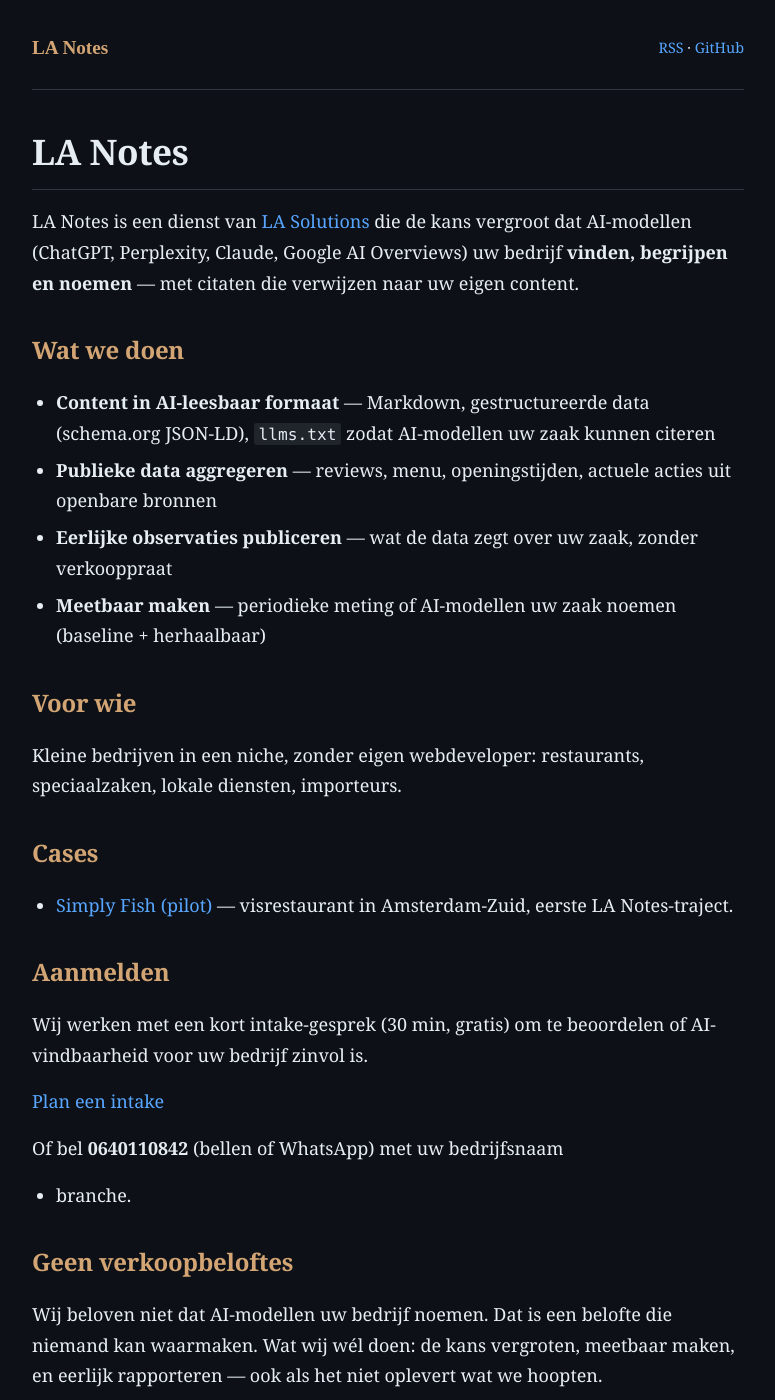
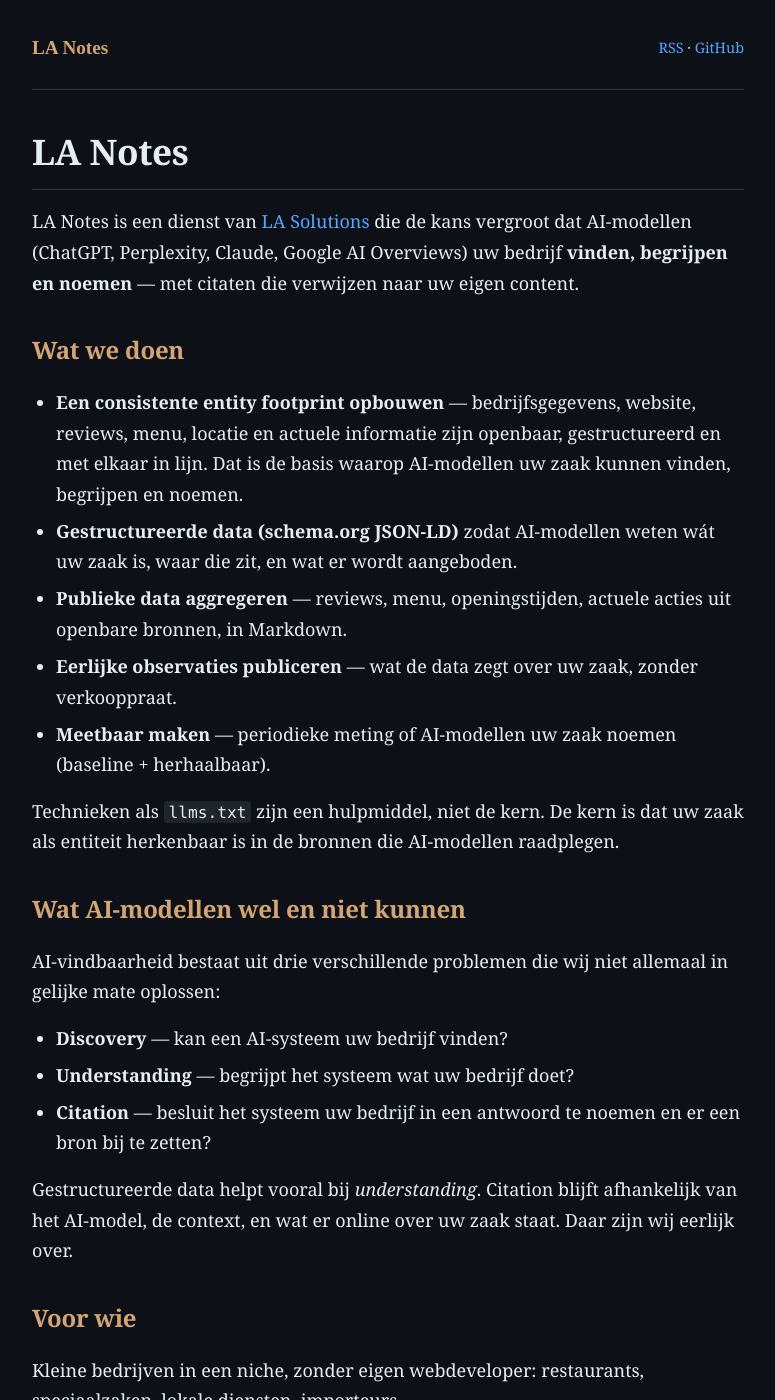
Before and after one commit to thomasl-99/LA-Notes, a Jekyll site: the page built from la-notes.md, in a window 1280 px wide and 1400 px high. Shown: the whole window, without its empty margins (252-1027 px from the left). Built offline with Jekyll 4.4.1, drawn with Linux system fonts in a browser that asks for light colours; some of the changed text lies outside the part shown.

Commit message:
Verfijn /la-notes/: entity footprint, DUC-onderscheid, pilot-disclaimer
- Herschrijf 'Wat we doen': entity footprint als kern,
  llms.txt naar hulpmiddel ipv primair argument.
- Nieuwe sectie 'Wat AI-modellen wel en niet kunnen':
  Discovery / Understanding / Citation onderscheid,
  eerlijke framing over wat structured data wel/niet doet.
- Simply Fish-pilot-disclaimer: maak expliciet dat de
  restaurantmanager Thomas zelf is, eigenaren schriftelijk
  toestemming hebben verleend.

```diff
--- a/la-notes.md
+++ b/la-notes.md
@@ -17,15 +17,36 @@
 
 ## Wat we doen
 
-- **Content in AI-leesbaar formaat** — Markdown, gestructureerde
-  data (schema.org JSON-LD), `llms.txt` zodat AI-modellen uw zaak
-  kunnen citeren
+- **Een consistente entity footprint opbouwen** — bedrijfsgegevens,
+  website, reviews, menu, locatie en actuele informatie zijn
+  openbaar, gestructureerd en met elkaar in lijn. Dat is de basis
+  waarop AI-modellen uw zaak kunnen vinden, begrijpen en noemen.
+- **Gestructureerde data (schema.org JSON-LD)** zodat AI-modellen
+  weten wát uw zaak is, waar die zit, en wat er wordt aangeboden.
 - **Publieke data aggregeren** — reviews, menu, openingstijden,
-  actuele acties uit openbare bronnen
+  actuele acties uit openbare bronnen, in Markdown.
 - **Eerlijke observaties publiceren** — wat de data zegt over uw
-  zaak, zonder verkooppraat
+  zaak, zonder verkooppraat.
 - **Meetbaar maken** — periodieke meting of AI-modellen uw zaak
-  noemen (baseline + herhaalbaar)
+  noemen (baseline + herhaalbaar).
+
+Technieken als `llms.txt` zijn een hulpmiddel, niet de kern. De
+kern is dat uw zaak als entiteit herkenbaar is in de bronnen die
+AI-modellen raadplegen.
+
+## Wat AI-modellen wel en niet kunnen
+
+AI-vindbaarheid bestaat uit drie verschillende problemen die wij
+niet allemaal in gelijke mate oplossen:
+
+- **Discovery** — kan een AI-systeem uw bedrijf vinden?
+- **Understanding** — begrijpt het systeem wat uw bedrijf doet?
+- **Citation** — besluit het systeem uw bedrijf in een antwoord te
+  noemen en er een bron bij te zetten?
+
+Gestructureerde data helpt vooral bij *understanding*. Citation
+blijft afhankelijk van het AI-model, de context, en wat er online
+over uw zaak staat. Daar zijn wij eerlijk over.
 
 ## Voor wie
 
@@ -35,7 +56,12 @@
 ## Cases
 
 - [Simply Fish (pilot)](/simply-fish/) — visrestaurant in
-  Amsterdam-Zuid, eerste LA Notes-traject.
+  Amsterdam-Zuid, eerste LA Notes-traject. **Pilot-disclaimer:**
+  Simply Fish is onze eerste pilot en wordt transparant als zodanig
+  gepubliceerd. De restaurantmanager is Thomas Langeberg, tevens
+  oprichter van LA Notes. De eigenaren (Jan en Francis Rijk) hebben
+  schriftelijk toestemming verleend. Resultaten zijn niet
+  gegarandeerd representatief voor andere klanten.
 
 ## Aanmelden
 
```
